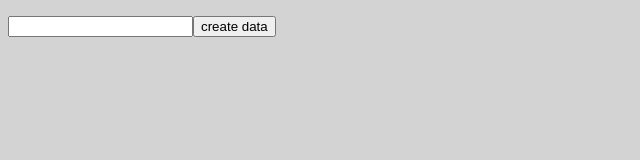
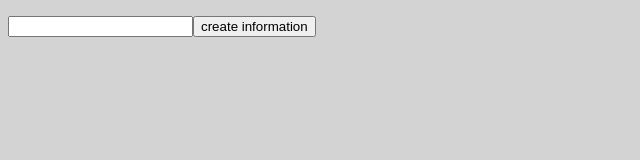
Before and after one commit to Neonunux/program-design, a React (Create React App) app: page / in a window 1280 px wide. Shown: the top 160 px of the page, without its empty margins (0-640 px from the left). Built offline with nearby package versions, Linux system fonts and the light colour scheme.

Commit message:
rename "data" to "information"

```diff
--- a/src/translations/en.json
+++ b/src/translations/en.json
@@ -1,3 +1,3 @@
 {
-  "create-data-action": "create data"
+  "create-information-action": "create information"
 }
--- a/src/views/DataCreationForm.jsx
+++ /dev/null
@@ -1,32 +0,0 @@
-import { noop } from 'lodash';
-import React, { useState } from 'react';
-import { useTranslation } from 'react-i18next';
-
-export function DataCreationForm({ onCreation = noop }) {
-  const [newDataName, setNewDataName] = useState('');
-  const { t } = useTranslation();
-
-  const createData = () => {
-    const newData = {
-      name: newDataName,
-    };
-    onCreation(newData);
-    setNewDataName('');
-  };
-
-  return (
-    <form>
-      <input
-        type="text"
-        value={newDataName}
-        onChange={(event) => setNewDataName(event.target.value)}
-      />
-      <button
-        type="button"
-        onClick={createData}
-      >
-        {t('create-data-action')}
-      </button>
-    </form>
-  );
-}
--- /dev/null
+++ b/src/views/InformationCreationForm.jsx
@@ -0,0 +1,32 @@
+import { noop } from 'lodash';
+import React, { useState } from 'react';
+import { useTranslation } from 'react-i18next';
+
+export function InformationCreationForm({ onCreation = noop }) {
+  const [newInformationName, setNewInformationName] = useState('');
+  const { t } = useTranslation();
+
+  const createInformation = () => {
+    const newInformation = {
+      name: newInformationName,
+    };
+    onCreation(newInformation);
+    setNewInformationName('');
+  };
+
+  return (
+    <form>
+      <input
+        type="text"
+        value={newInformationName}
+        onChange={(event) => setNewInformationName(event.target.value)}
+      />
+      <button
+        type="button"
+        onClick={createInformation}
+      >
+        {t('create-information-action')}
+      </button>
+    </form>
+  );
+}
--- a/src/views/ProgramDesign.jsx
+++ b/src/views/ProgramDesign.jsx
@@ -1,21 +1,21 @@
 import React, { useState } from 'react';
 
-import { DataCreationForm } from './DataCreationForm';
+import { InformationCreationForm } from './InformationCreationForm';
 
 export function ProgramDesign() {
-  const [datas, setDatas] = useState([]);
+  const [informations, setInformations] = useState([]);
 
   return (
     <>
       <ul>
-        {datas.map((data) => (
+        {informations.map((information) => (
           <li>
-            {data.name}
+            {information.name}
           </li>
         ))}
       </ul>
-      <DataCreationForm
-        onCreation={(newData) => setDatas([...datas, newData])}
+      <InformationCreationForm
+        onCreation={(newInformation) => setInformations([...informations, newInformation])}
       />
     </>
   );
```
